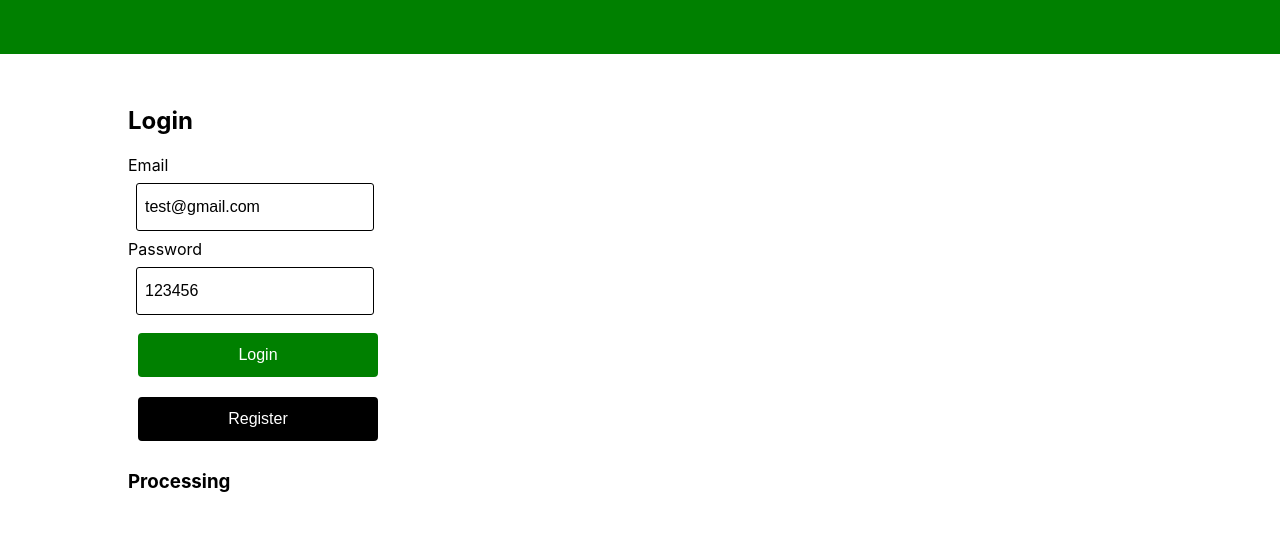
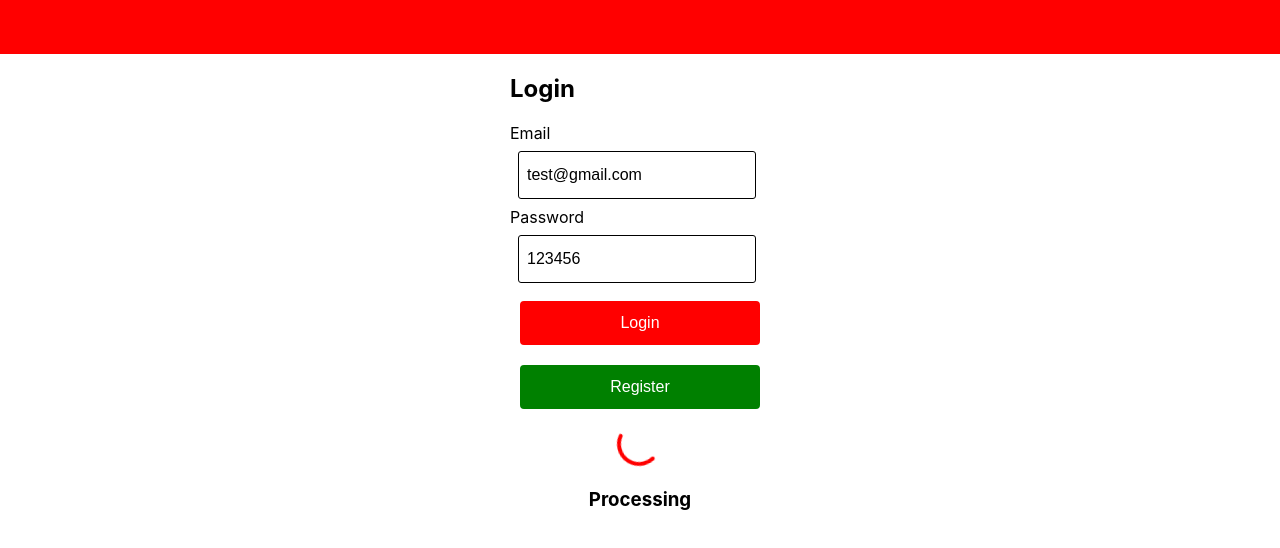
Before and after one commit to harsewaksingh13/therapp, a React (Create React App) app: page /login in a window 1280 px wide. Both pictures are taken after a click on the button "Login". Shown: the top 548 px of the page. Built offline with nearby package versions, Linux system fonts and the light colour scheme; no server answers; what apollo-link-ws would draw is missing.

Commit message:
some work on app theme buttons and loading states.

```diff
--- a/src/data/models/theme.ts
+++ b/src/data/models/theme.ts
@@ -2,6 +2,7 @@ export interface Theme {
     primaryColor : string,
     secondaryColor: string,
     backgroundColor : string
+    transparent? : string | "#00000000"
 }
 
 export interface ComponentStyle {
--- a/src/view/components/button/button.tsx
+++ b/src/view/components/button/button.tsx
@@ -1,13 +1,14 @@
 import * as React from "react";
 import {ButtonProps} from "./buttonProps";
 import styled from "../styled"
+import {useAppTheme} from "../../context/appContext";
 
 const ButtonStyled = styled.button<ButtonProps>`
   text-align: center;
   width : ${props => props.style?.width || "240px"};
   height: ${props => props.style?.height || "44px"};
   padding: ${props => props.style?.padding};
-  margin: ${props => props.style?.margin};
+  margin: ${props => props.style?.margin || "10px"};
   color: ${props => props.style?.textColor || "white"};
   font-size: ${props => props.style?.fontSize || "1em"};
   border: 2px solid ${props => props.style?.backgroundColor || props.theme.primaryColor};
@@ -16,9 +17,14 @@ const ButtonStyled = styled.button<ButtonProps>`
 `;
 
 export const Button: React.FC<ButtonProps> = (props) => {
-    return (<ButtonStyled {...props}> {props.children} </ButtonStyled>)
+    return (
+        <ButtonStyled {...props}> {props.children}</ButtonStyled>
+    )
 };
 
-// const ButtonSecondary: React.FC<ButtonProps> = (props) => {
-//     return (<ButtonStyled {{style}}> {props.children} </ButtonStyled>)
-// };
+export const ButtonSecondary: React.FC<ButtonProps> = (props) => {
+    let appTheme = useAppTheme();
+    return (
+        <Button style={{backgroundColor:appTheme.secondaryColor}} {...props}/>
+    )
+};
--- a/src/view/components/index.tsx
+++ b/src/view/components/index.tsx
@@ -1,8 +1,10 @@
 import {Button} from "./button/button";
+import {ButtonSecondary} from "./button/button";
+import {Spinner} from "./spinner/spinner"
 import {Label} from "./label/label"
 import {InputField} from "./inputField/inputField";
 import {Section} from "./section/section";
 import {NavigationPage} from "./navigationPage/navigationPage";
 import {NavigationBar} from "./navigationBar/navigationBar";
 
-export { Button, Label, InputField, Section, NavigationBar, NavigationPage};
+export { Button,ButtonSecondary, Label, InputField, Section, NavigationBar, NavigationPage, Spinner};
--- a/src/view/components/inputField/inputField.tsx
+++ b/src/view/components/inputField/inputField.tsx
@@ -19,8 +19,8 @@ const Input = styled.input<InputFieldProps>`
 export const InputField: React.FC<InputFieldProps> = (props) => {
     const [,setFocus] = useState(false);
     return (
-        <Section >
-            <Label text={props.placeholder}/>
+        <Section>
+            <Label text={props.placeholder} />
             <Input {...props}
                    onBlur={() =>
                        setFocus(false)
--- a/src/view/components/page/page.tsx
+++ b/src/view/components/page/page.tsx
@@ -1,20 +1,48 @@
 import * as React from "react";
 import {PageProps} from "./pageProps";
 import styled from "../styled"
+import {Section, Spinner} from "..";
+import {useAppState, useAppTheme} from "../../context/appContext";
+import {SectionAlignment} from "../section/sectionProps";
+import {AppState} from "../../../data/models/app";
 
 const StyledPage = styled.section`
-  padding: 2em 10em 20em 8em;
-  height: 100vh,
-  width: 100vh,
+  height: 100%;
+  width: 100%;
+  align-content:center;
   display: flex;
   flex-wrap: wrap;
+  flex-direction: column;
   background: ${props => props.theme.backgroundColor};
 `;
 
 const Page: React.FC<PageProps> = (props) => {
+    let appState = useAppState();
+    let appTheme = useAppTheme();
+    let appStateString = "Idle";
+    let color = appTheme.primaryColor;
+    if (appState === AppState.idle) {
+        appStateString = "";
+        color = "transparent"
+    }
+    if (appState === AppState.processing) {
+        appStateString = "Processing";
+        color = appTheme.primaryColor;
+    }
+    if (appState === AppState.loading) {
+        appStateString = "Loading"
+    }
+    if (appState === AppState.done) {
+        appStateString = "";
+        color = "transparent"
+    }
     return (
         <StyledPage {...props}>
             {props.children}
+            <Section alignContent={SectionAlignment.CENTER}>
+                <Spinner color={color}/>
+                <h3>{appStateString}</h3>
+            </Section>
         </StyledPage>
     )
 };
--- a/src/view/components/section/section.tsx
+++ b/src/view/components/section/section.tsx
@@ -9,10 +9,11 @@ const StyledSection = styled.section<SectionProps>`
   padding: ${props => props.style?.padding};
   margin: ${props => props.style?.margin};
   display: flex;
+  flex-wrap: wrap;
   flex-direction: ${props => props.direction || SectionDirection.COLUMN};
   align-items: ${props => props.alignItems || SectionAlignment.START};
   align-content: ${props => props.alignContent || SectionAlignment.START};
-  background: ${props => props.style?.backgroundColor || props.theme.backgroundColor}
+  background: ${props => props.style?.backgroundColor || props.theme.transparent}
 `;
 
 
--- /dev/null
+++ b/src/view/components/spinner/spinner.tsx
@@ -0,0 +1,52 @@
+import styled from "../styled";
+import * as React from "react";
+
+interface SpinnerProps {
+    color?: string | ""
+}
+
+export const Spinner = (props : SpinnerProps) => (
+
+    <StyledSpinner {...props} viewBox="0 0 50 50">
+        <circle
+            className="path"
+            cx="25"
+            cy="25"
+            r="20"
+            fill="none"
+            strokeWidth="4"
+        />
+    </StyledSpinner>
+);
+
+const StyledSpinner = styled.svg<SpinnerProps>`
+  display: flex;
+  animation: rotate 2s linear infinite;
+  width: 100px;
+  height: 50px;
+  & .path {
+    stroke: ${props => props.color || props.theme.primaryColor};
+    stroke-linecap: round;
+    animation: dash 1.5s ease-in-out infinite;
+  }
+
+  @keyframes rotate {
+    100% {
+      transform: rotate(360deg);
+    }
+  }
+  @keyframes dash {
+    0% {
+      stroke-dasharray: 1, 150;
+      stroke-dashoffset: 0;
+    }
+    50% {
+      stroke-dasharray: 90, 150;
+      stroke-dashoffset: -35;
+    }
+    100% {
+      stroke-dasharray: 90, 150;
+      stroke-dashoffset: -124;
+    }
+  }
+`;
--- a/src/view/context/appContext.tsx
+++ b/src/view/context/appContext.tsx
@@ -10,13 +10,13 @@ import dataManager from "../../data/dataManager";
 import {initialSession, Session} from "../../data/models/session";
 import {ThemeProvider} from "styled-components";
 
-export const app: App = dataManager.readObject<App>("app", {
+export const app: App = dataManager.readObject<App>("App", {
     session: initialSession,
     user: {firstName: "", email: "test@gmail.com", lastName: ""},
     appState: AppState.idle,
     appTheme: {
-        primaryColor: "green",
-        secondaryColor:"black",
+        primaryColor: "red",
+        secondaryColor:"green",
         backgroundColor: "white"
     }
 });
@@ -86,4 +86,8 @@ export const useApp = () => {
 
 export const useAppState = () => {
     return useApp().app.appState
-}
+};
+
+export const useAppTheme = () => {
+    return useApp().app.appTheme
+};
--- a/src/view/pages/login.tsx
+++ b/src/view/pages/login.tsx
@@ -2,10 +2,7 @@ import React, {useState} from 'react';
 import navigator from "../navigation/appNavigator";
 import {LoginRequest} from "../../api/models";
 import {useUser, useUserActions} from "../context/user/userContext";
-import {Button, InputField, NavigationPage, Section} from "../components";
-import {useAppState} from "../context/appContext";
-import {AppState} from "../../data/models/app";
-
+import {Button, ButtonSecondary, InputField, NavigationPage} from "../components";
 
 function handleRegisterFromLogin() {
     navigator.user().register()
@@ -15,44 +12,27 @@ const Login: React.FC = () => {
 
     const userActions = useUserActions();
     let user = useUser();
-    const [request,setLoginRequest] = useState<LoginRequest>({email:user.email ,password:"123456"});
-    let appState = useAppState();
-    let appStateString = "Idle";
-    if (appState === AppState.idle) {
-        appStateString = "Idle"
-    }
-    if (appState === AppState.processing) {
-        appStateString = "Processing"
-    }
-    if (appState === AppState.loading) {
-        appStateString = "Loading"
-    }
-    if (appState === AppState.done) {
-        appStateString = "Done"
-    }
+    const [request, setLoginRequest] = useState<LoginRequest>({email: user.email, password: "123456"});
     return (
         <NavigationPage>
             <h1>Login</h1>
             <InputField
                 placeholder="Email"
                 value={request.email}
-            onChange={e => setLoginRequest({email:e.target.value, password:request.password})}
+                onChange={e => setLoginRequest({email: e.target.value, password: request.password})}
             />
             <InputField
                 placeholder="Password"
                 type="text"
                 value={request.password}
-            onChange={e => setLoginRequest({email:request.email, password:e.target.value})}
+                onChange={e => setLoginRequest({email: request.email, password: e.target.value})}
             />
-        <Section>
-            <Button style={{margin:"10px"}}
-                onClick = { () => {
+            <Button
+                onClick={() => {
                     userActions?.login(request)
                 }}>Login</Button>
 
-            <Button style={{backgroundColor:"black", margin:"10px"}} onClick = {handleRegisterFromLogin}>Register</Button>
-            <h3>{appStateString}</h3>
-        </Section>
+            <ButtonSecondary onClick={handleRegisterFromLogin}>Register</ButtonSecondary>
 
         </NavigationPage>
     );
```
Lines whose indentation alone changed are shown as unchanged.
